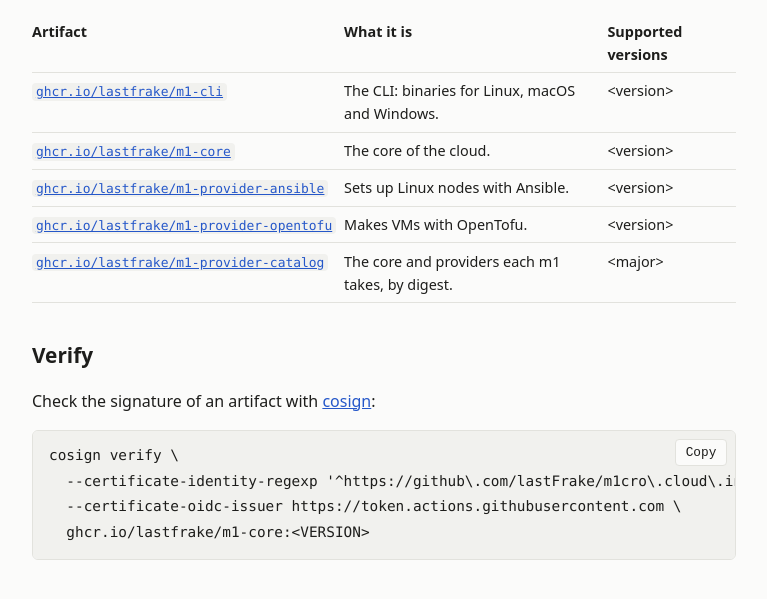
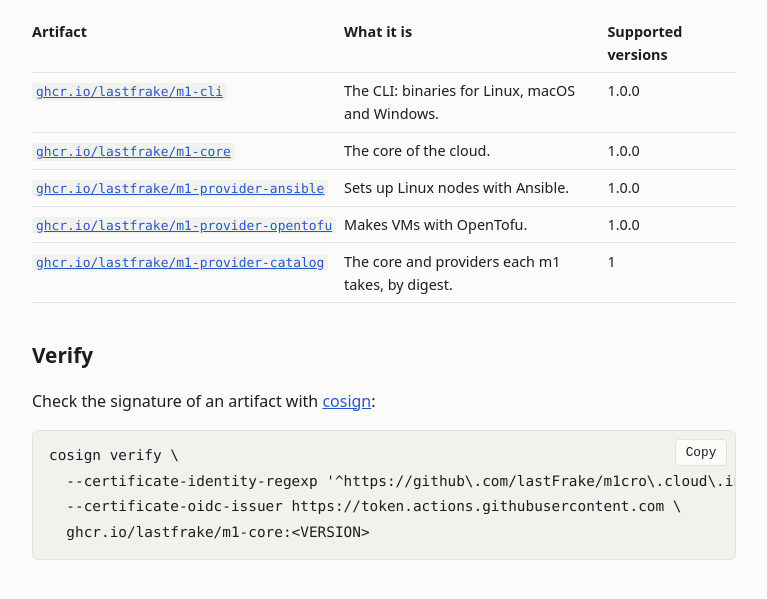
Before and after one commit to lastFrake/m1cro.cloud, a plain HTML site: page artifacts/index.html in a window 1280 px wide. Shown: the part 191-790 px from the top of the page, without its empty margins (256-1023 px from the left). Drawn offline with Linux system fonts and the light colour scheme.

Commit message:
Publish the site

```diff
--- a/artifacts/index.html
+++ b/artifacts/index.html
@@ -24,11 +24,11 @@
 </p>
 <table>
   <tr><th>Artifact</th><th>What it is</th><th>Supported versions</th></tr>
-  <tr><td><a href="https://github.com/users/lastFrake/packages/container/package/m1-cli"><code>ghcr.io/lastfrake/m1-cli</code></a></td><td>The CLI: binaries for Linux, macOS and Windows.</td><td>&lt;version&gt;</td></tr>
-  <tr><td><a href="https://github.com/users/lastFrake/packages/container/package/m1-core"><code>ghcr.io/lastfrake/m1-core</code></a></td><td>The core of the cloud.</td><td>&lt;version&gt;</td></tr>
-  <tr><td><a href="https://github.com/users/lastFrake/packages/container/package/m1-provider-ansible"><code>ghcr.io/lastfrake/m1-provider-ansible</code></a></td><td>Sets up Linux nodes with Ansible.</td><td>&lt;version&gt;</td></tr>
-  <tr><td><a href="https://github.com/users/lastFrake/packages/container/package/m1-provider-opentofu"><code>ghcr.io/lastfrake/m1-provider-opentofu</code></a></td><td>Makes VMs with OpenTofu.</td><td>&lt;version&gt;</td></tr>
-  <tr><td><a href="https://github.com/users/lastFrake/packages/container/package/m1-provider-catalog"><code>ghcr.io/lastfrake/m1-provider-catalog</code></a></td><td>The core and providers each m1 takes, by digest.</td><td>&lt;major&gt;</td></tr>
+  <tr><td><a href="https://github.com/users/lastFrake/packages/container/package/m1-cli"><code>ghcr.io/lastfrake/m1-cli</code></a></td><td>The CLI: binaries for Linux, macOS and Windows.</td><td>1.0.0</td></tr>
+  <tr><td><a href="https://github.com/users/lastFrake/packages/container/package/m1-core"><code>ghcr.io/lastfrake/m1-core</code></a></td><td>The core of the cloud.</td><td>1.0.0</td></tr>
+  <tr><td><a href="https://github.com/users/lastFrake/packages/container/package/m1-provider-ansible"><code>ghcr.io/lastfrake/m1-provider-ansible</code></a></td><td>Sets up Linux nodes with Ansible.</td><td>1.0.0</td></tr>
+  <tr><td><a href="https://github.com/users/lastFrake/packages/container/package/m1-provider-opentofu"><code>ghcr.io/lastfrake/m1-provider-opentofu</code></a></td><td>Makes VMs with OpenTofu.</td><td>1.0.0</td></tr>
+  <tr><td><a href="https://github.com/users/lastFrake/packages/container/package/m1-provider-catalog"><code>ghcr.io/lastfrake/m1-provider-catalog</code></a></td><td>The core and providers each m1 takes, by digest.</td><td>1</td></tr>
 </table>
 
 <h2>Verify</h2>
```
Also changed, not shown: .well-known/security.txt.
